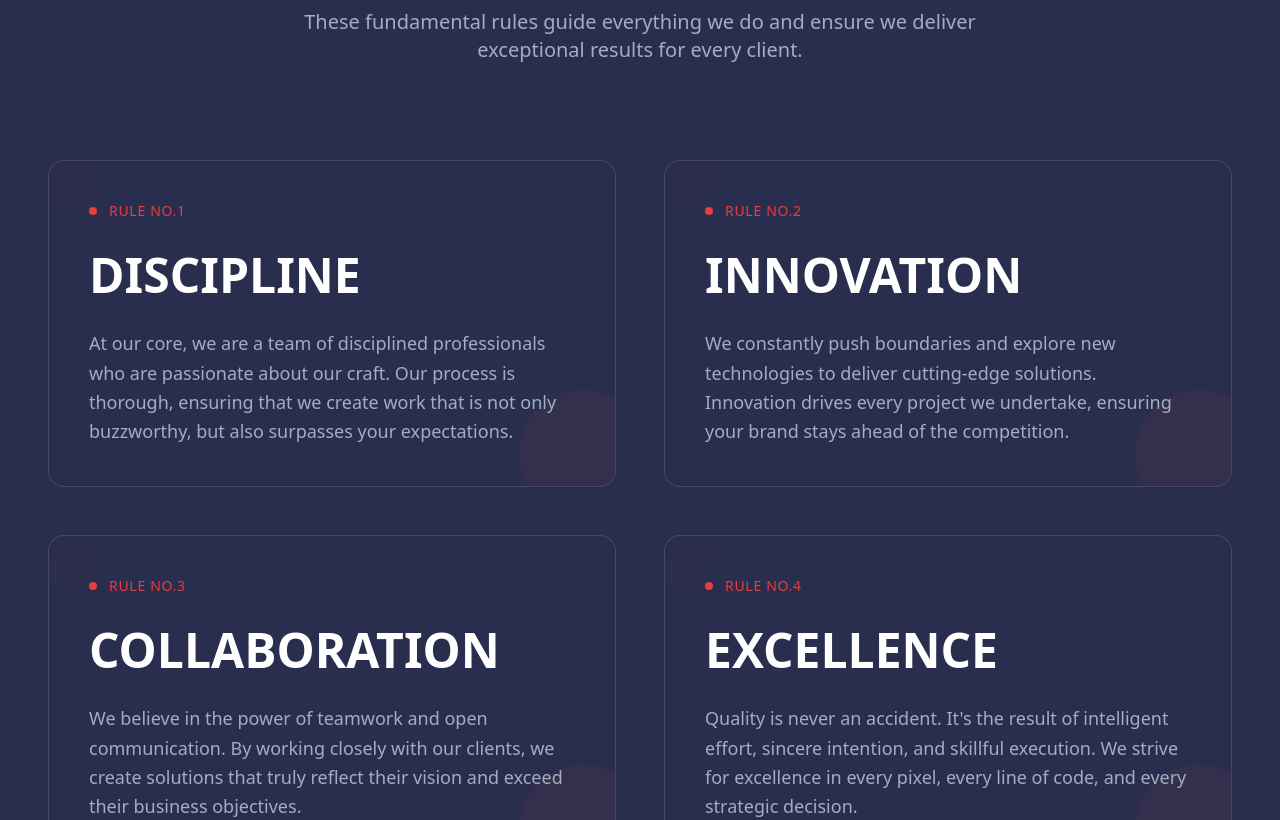
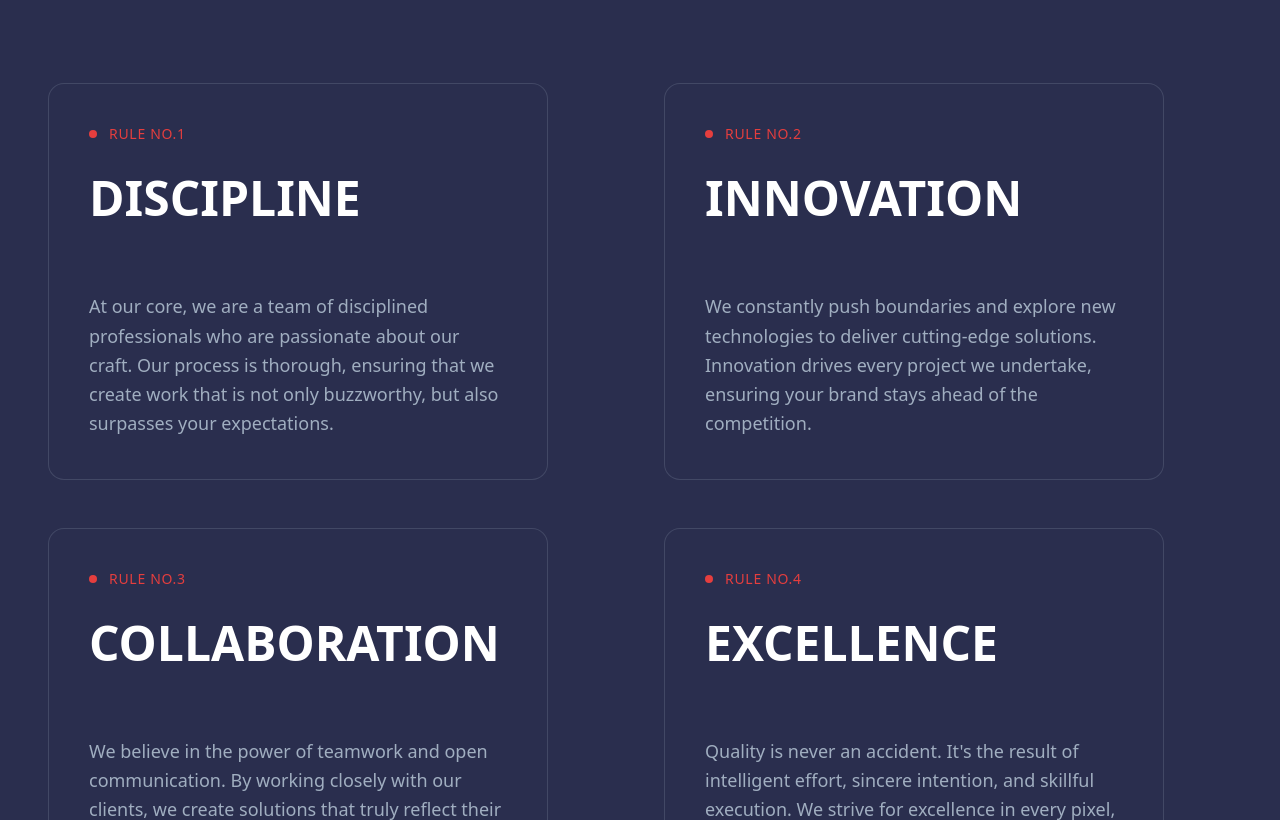
Before and after one commit to 1Amit-singh/b-w-clone, a React (Vite) app: page / in a window 1280 px wide. Shown: the part 1980-2800 px from the top of the page. Built offline with nearby package versions, Linux system fonts and the light colour scheme.

Commit message:
Added pin section and horizontal scrolling effect

```diff
--- a/src/App.jsx
+++ b/src/App.jsx
@@ -6,6 +6,7 @@ import CardGrid from './components/CardGrid'
 import Footer from './components/Footer'
 import ReactLenis from 'lenis/react'
 import LenisProvider from './components/LenisProvider'
+import Attitude from './components/Attitude'
 
 const App = () => {
 
@@ -17,6 +18,7 @@ const App = () => {
     <section>
       <About />
     </section>
+      <Attitude />
     <div>
       <CardGrid />
     </div>
--- a/src/components/About.jsx
+++ b/src/components/About.jsx
@@ -16,18 +16,18 @@ const About = () => {
     const tl = gsap.timeline({
       scrollTrigger: {
         trigger: ".about",
-    start: "top 50%",
-    end: "bottom top",
-    markers: true,
+        start: "top bottom",
+        end: "bottom bottom",
+        markers: false,
         yoyo: true,
+        scrub: 1,
       }
-}
-
-);
+    });
     tl.from(textSplit1.lines, {
-  y: 100,
+      y: 200,
       stagger: 0.05,
       opacity: 0,
+      duration: 0.2
     });
   })
 
@@ -49,12 +49,12 @@ tl.from(textSplit1.lines, {
       <div className="fixed top-6 right-6 lg:right-12 z-50">
         <div className="text-primary-white">
           <svg width="24" height="24" viewBox="0 0 24 24" fill="none" xmlns="http://www.w3.org/2000/svg">
-            <path d="M3 6H21" stroke="currentColor" strokeWidth="2" strokeLinecap="round"/>
-            <path d="M3 12H21" stroke="currentColor" strokeWidth="2" strokeLinecap="round"/>
-            <path d="M3 18H21" stroke="currentColor" strokeWidth="2" strokeLinecap="round"/>
-            <circle cx="18" cy="6" r="2" stroke="currentColor" strokeWidth="2"/>
-            <circle cx="6" cy="12" r="2" stroke="currentColor" strokeWidth="2"/>
-            <circle cx="18" cy="18" r="2" stroke="currentColor" strokeWidth="2"/>
+            <path d="M3 6H21" stroke="currentColor" strokeWidth="2" strokeLinecap="round" />
+            <path d="M3 12H21" stroke="currentColor" strokeWidth="2" strokeLinecap="round" />
+            <path d="M3 18H21" stroke="currentColor" strokeWidth="2" strokeLinecap="round" />
+            <circle cx="18" cy="6" r="2" stroke="currentColor" strokeWidth="2" />
+            <circle cx="6" cy="12" r="2" stroke="currentColor" strokeWidth="2" />
+            <circle cx="18" cy="18" r="2" stroke="currentColor" strokeWidth="2" />
           </svg>
         </div>
       </div>
@@ -86,7 +86,7 @@ tl.from(textSplit1.lines, {
 
           {/* Right Side - Main Heading */}
           <div className="lg:col-span-8">
-            <h1 className="text-4xl sm:text-5xl md:text-6xl lg:text-7xl font-semibold leading-tight text-primary-white line-1">
+            <h1 className="text-4xl sm:text-5xl md:text-6xl lg:text-[4rem] font-semibold leading-tight text-primary-white line-1">
               DELIVERING INNOVATIVE DESIGN AND DEVELOPMENT WITH IMPACTFUL DIGITAL MARKETING CAMPAIGNS THAT CATAPULT BRANDS FORWARD.
             </h1>
           </div>
--- /dev/null
+++ b/src/components/Attitude.jsx
@@ -0,0 +1,96 @@
+import { useGSAP } from '@gsap/react'
+import gsap from 'gsap';
+import { ScrollTrigger } from 'gsap/ScrollTrigger';
+import React from 'react'
+import CardBox from './CardBox';
+import { SplitText } from 'gsap/SplitText';
+gsap.registerPlugin(ScrollTrigger)
+
+const Attitude = () => {
+
+  const cardData = [
+    {
+      rule: "RULE NO.1",
+      heading: "DISCIPLINE",
+      description: "At our core, we are a team of disciplined professionals who are passionate about our craft. Our process is thorough, ensuring that we create work that is not only buzzworthy, but also surpasses your expectations."
+    },
+    {
+      rule: "RULE NO.2",
+      heading: "INNOVATION",
+      description: "We constantly push boundaries and explore new technologies to deliver cutting-edge solutions. Innovation drives every project we undertake, ensuring your brand stays ahead of the competition."
+    },
+    {
+      rule: "RULE NO.3",
+      heading: "COLLABORATION",
+      description: "We believe in the power of teamwork and open communication. By working closely with our clients, we create solutions that truly reflect their vision and exceed their business objectives."
+    },
+    {
+      rule: "RULE NO.4",
+      heading: "EXCELLENCE",
+      description: "Quality is never an accident. It's the result of intelligent effort, sincere intention, and skillful execution. We strive for excellence in every pixel, every line of code, and every strategic decision."
+    }]
+
+  useGSAP(() => {
+    const textSplit1 = SplitText.create(".attitude h1", {
+      type: "chars",
+    })
+    gsap.from(textSplit1.chars, {
+      y: 400,
+      stagger: 0.05,
+      scrollTrigger: {
+        trigger: ".attitude-section",
+        start: "-10% bottom",
+        end: "bottom bottom",
+        markers: true,
+        yoyo: true,
+        scrub: 1,
+      }
+    });
+    const tl = gsap.timeline({
+      scrollTrigger: {
+        trigger: ".attitude-section",
+        start: "top top",
+        end: "150% top",
+        markers: false,
+        pin: true,
+        scrub: 1,
+        onUpdate: (self) => {
+          gsap.to(".card-item", {
+            scale: 1,
+            duration: 0.1,
+            ease: "power4.out",
+          });
+        },
+      }
+    })
+    tl.fromTo(".cards-scroll", {
+      x: "60% ",
+      ease: "linear",
+    }, {
+      x: "-100% ",
+      ease: "linear",
+    })
+
+  })
+  return (
+    <section className='attitude-section relative overflow-hidden'>
+      <div className='min-h-screen bg-primary attitude'>
+        <h1 className='text-[34vw] text-center font-tunnels-bold text-white lowercase'>Attitude</h1>
+        <div className='absolute top-[50%] -translate-y-1/2 left-0 flex gap-44 cards-scroll'>
+          {cardData.map((card, index) => (
+            <div className={`${index % 2 == 0 ? "-translate-y-1/2" : "translate-y-1/2"} card-item`} key={index}>
+              <CardBox
+                key={index}
+                rule={card.rule}
+                heading={card.heading}
+                description={card.description}
+              />
+            </div>
+          ))}
+        </div>
+      </div>
+    </section>
+  )
+}
+
+export default Attitude
--- a/src/components/CardBox.jsx
+++ b/src/components/CardBox.jsx
@@ -2,12 +2,8 @@ import React from 'react'
 
 const CardBox = ({ rule, heading, description }) => {
   return (
-    <div className="bg-primary border border-gray-light/20 rounded-2xl p-8 lg:p-10 relative overflow-hidden group hover:border-primary-red/30 transition-all duration-300">
-      {/* Background decorative elements */}
-      <div className="absolute inset-0 opacity-5">
-        <div className="absolute -right-8 -bottom-8 w-32 h-32 bg-primary-red rounded-full"></div>
-        <div className="absolute -left-4 -top-4 w-16 h-16 bg-primary-red/30 rounded-lg transform rotate-12"></div>
-      </div>
+    <div className="bg-primary w-[500px] border border-gray-light/20 rounded-2xl p-8 lg:p-10 relative overflow-hidden group hover:border-primary-red/30 transition-all duration-300">
+
 
       {/* Content */}
       <div className="relative z-10">
@@ -20,7 +16,7 @@ const CardBox = ({ rule, heading, description }) => {
         </div>
 
         {/* Heading */}
-        <h3 className="text-primary-white text-3xl lg:text-4xl xl:text-5xl font-black leading-tight mb-6 group-hover:text-primary-red/90 transition-colors duration-300">
+        <h3 className="text-primary-white text-3xl lg:text-4xl xl:text-5xl font-black leading-tight mb-16 group-hover:text-primary-red/90 transition-colors duration-300">
           {heading}
         </h3>
 
--- a/src/components/CardGrid.jsx
+++ b/src/components/CardGrid.jsx
@@ -3,7 +3,7 @@ import CardBox from './CardBox'
 
 const CardGrid = () => {
 
-     const cardData = [
+    const cardData = [
     {
       rule: "RULE NO.1",
       heading: "DISCIPLINE",
```
Lines whose indentation alone changed are shown as unchanged.
